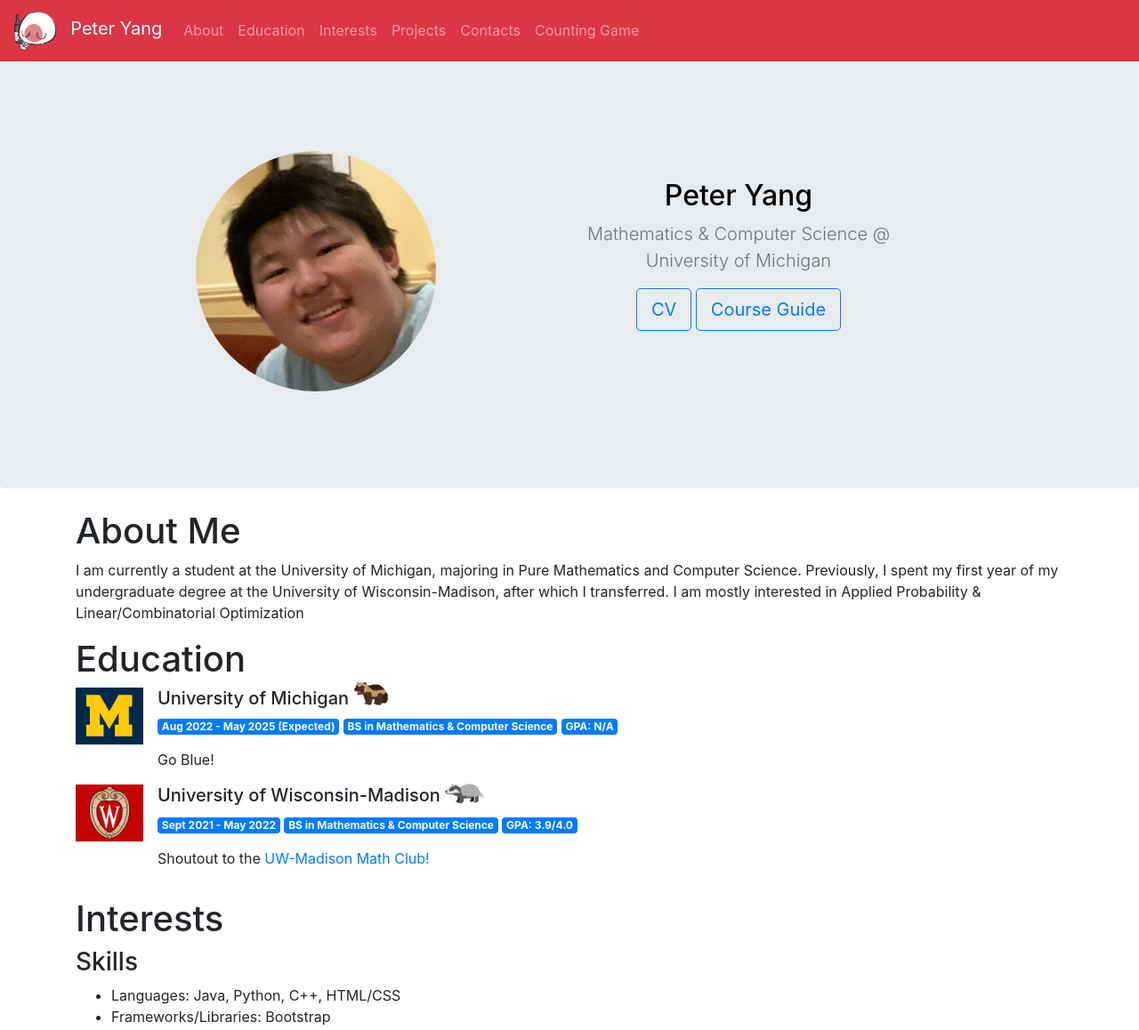
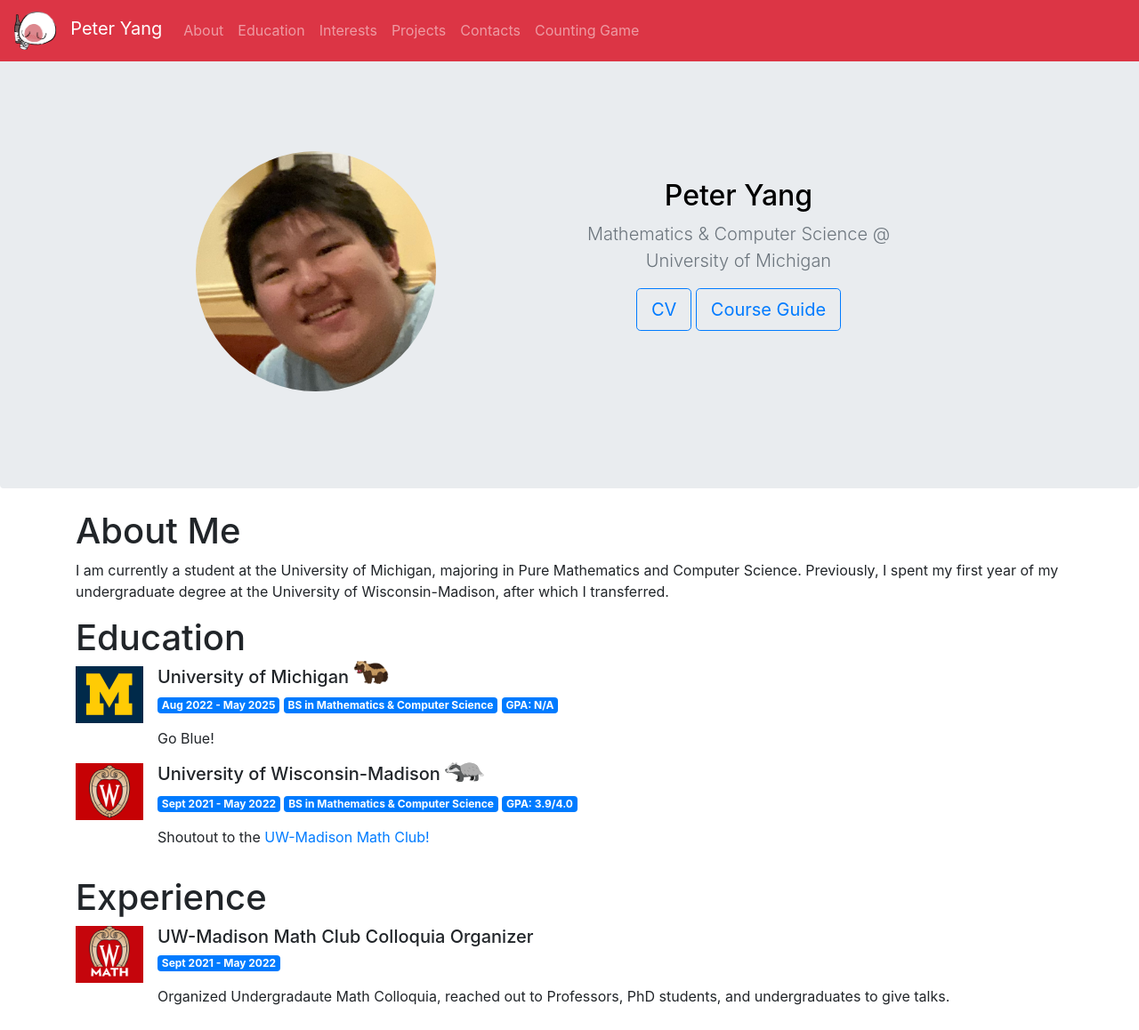
Before and after one commit to pyangmain/Personal-Website, a plain HTML site: page index.html in a window 1280 px wide. Shown: the top 1158 px of the page at 89% size. Drawn offline with nearby package versions, Linux system fonts and the light colour scheme.

Commit message:
readded experience

```diff
--- a/index.html
+++ b/index.html
@@ -87,7 +87,6 @@
                   <p>
                       I am currently a student at the University of Michigan, majoring in Pure Mathematics and Computer Science.
                       Previously, I spent my first year of my undergraduate degree at the University of Wisconsin-Madison, after which I transferred.
-                      I am mostly interested in Applied Probability & Linear/Combinatorial Optimization
                   </p>
               </div>
           </div>
@@ -104,7 +103,7 @@
                         <a href="https://umich.edu/" target="_blank"><img src="images/UMich-Square-Logo.jpg" class="mr-3" alt="..." width="76" height="64"></a>
                         <div class="media-body">
                             <h5 class="mt-0 mb-1">University of Michigan <img src="images/wolverine.png" width="40" height="26.4" style="position: relative; top:-6px"></h5>
-                            <p class="badge badge-primary">Aug 2022 - May 2025 (Expected)</p>
+                            <p class="badge badge-primary">Aug 2022 - May 2025 </p>
                             <p class="badge badge-primary">BS in Mathematics & Computer Science </p>
                             <p class="badge badge-primary">GPA: N/A</p>
                             <p>Go Blue!</p>
@@ -126,7 +125,7 @@
           </div>
       </div>
       <!--Experience-->
-      <!--
+
     <div class="container">
           <div class="row">
               <div class="col-sm-12">
@@ -145,7 +144,6 @@
             </div>
         </div>
     </div>
-    -->
     <!--Interests-->
     <div class="container">
         <div class="row">
```
